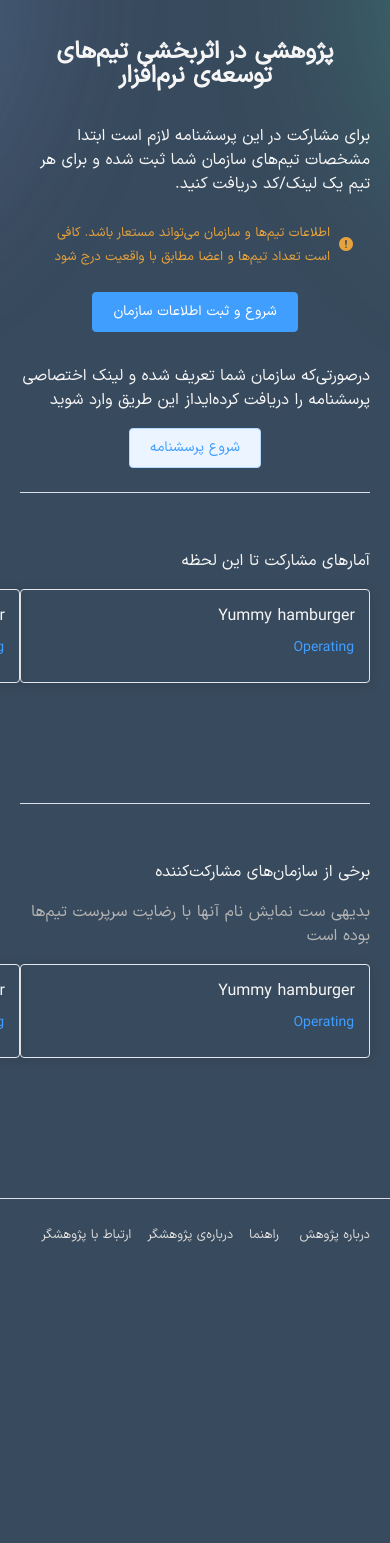
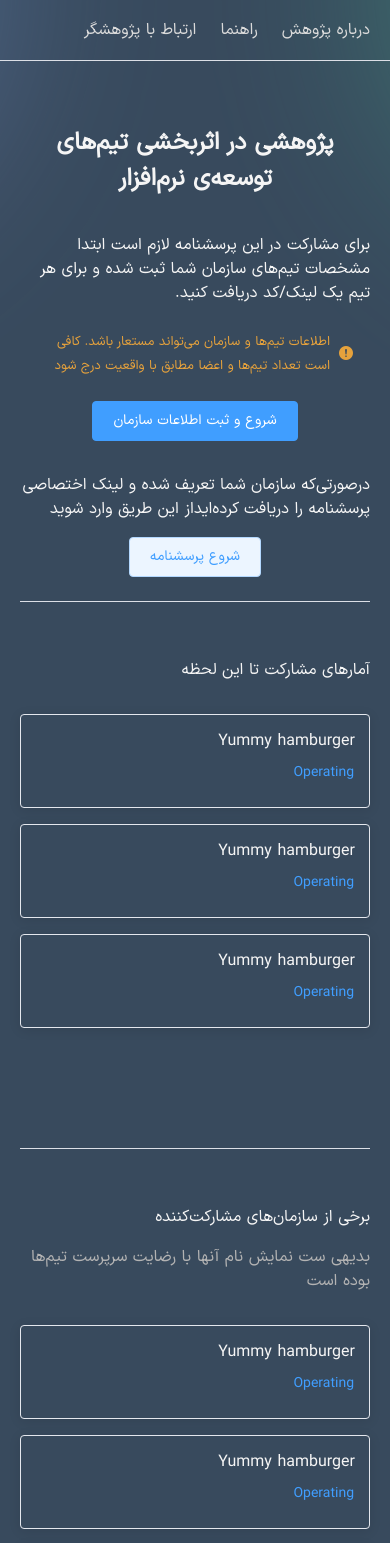
Before and after one commit to ashkantaravati/thesis-survey-app-front, a Vue app: page / in a window 390 px wide. Shown: the top 1543 px of the page. Before the commit the page ends 1283 px from the top, so only its background shows below. Built offline with nearby package versions, Linux system fonts and the light colour scheme; what @soerenmartius/vue3-clipboard would draw is missing.

Commit message:
fix responsive bugs

```diff
--- a/src/App.vue
+++ b/src/App.vue
@@ -1,4 +1,11 @@
 <template>
+  <el-header class="header">
+    <router-link to="#"> درباره‌ پژوهش </router-link>
+    <router-link to="#">راهنما</router-link>
+    <!-- <router-link to="#">درباره‌ی پژوهشگر</router-link> -->
+    <router-link to="#">ارتباط با پژوهشگر</router-link>
+  </el-header>
+  <el-divider style="margin-top:0"></el-divider>
   <div class="common-layout add-bg">
     <el-container class="body-container">
       <!-- <el-header class="header" style="margin:10px 0; height: unset">
@@ -13,12 +20,7 @@
         </el-row>
       </el-main>
       <el-divider></el-divider>
-      <el-footer class="footer">
-        <router-link to="#"> درباره‌ پژوهش </router-link>
-        <router-link to="#">راهنما</router-link>
-        <router-link to="#">درباره‌ی پژوهشگر</router-link>
-        <router-link to="#">ارتباط با پژوهشگر</router-link>
-      </el-footer>
+      <el-footer class="footer"> </el-footer>
     </el-container>
   </div>
 </template>
@@ -61,7 +63,7 @@ body::before {
   left: 50%;
   background: url(./assets/images/colorfull-bg.svg) no-repeat 50%;
   transform: translateX(-50%);
-  /* z-index: 1; */
+  z-index: -1;
   opacity: 0.7;
 }
 @media screen and (max-width: 768px) {
@@ -97,12 +99,20 @@ a:focus {
 .el-main {
   min-height: 70vh;
 }
-.footer {
-  font-size: 0.8rem;
+.header {
+  font-size: 1rem;
+  display: flex;
+  align-items: center;
 }
-.footer a {
+.header a {
   color: rgb(218, 218, 218);
-  margin-left: 1rem;
+  margin-left: 1.5rem;
+}
+@media screen and (max-width: 320px) {
+ .header a {
+  color: rgb(218, 218, 218);
+  margin-left: .82rem;
+}
 }
 /*  */
 .jc-center {
@@ -134,7 +144,7 @@ a:focus {
   margin-top: 1rem !important;
 }
 
-.my-1rem{
+.my-1rem {
   margin-top: 1rem !important;
   margin-bottom: 1rem !important;
 }
--- a/src/views/Home.vue
+++ b/src/views/Home.vue
@@ -43,8 +43,8 @@
     <el-col :xs="24" :sm="24" :md="20" :lg="18" :xl="18">
       <div style="margin: 2rem 0 6rem 0">
         <p>آمارهای مشارکت تا این لحظه</p>
-        <div class="d-flex jc-between">
-          <el-col :xs="24" :sm="24" :md="6" :lg="6" :xl="7">
+        <el-row class="d-flex jc-between">
+          <el-col :xs="24" :sm="24" :md="6" :lg="6" :xl="7" class="mt-1rem">
             <el-card :body-style="{ padding: '0px' }">
               <div style="padding: 14px">
                 <span>Yummy hamburger</span>
@@ -54,7 +54,7 @@
               </div>
             </el-card>
           </el-col>
-          <el-col :xs="24" :sm="24" :md="6" :lg="6" :xl="7">
+          <el-col :xs="24" :sm="24" :md="6" :lg="6" :xl="7" class="mt-1rem">
             <el-card :body-style="{ padding: '0px' }">
               <div style="padding: 14px">
                 <span>Yummy hamburger</span>
@@ -64,7 +64,7 @@
               </div>
             </el-card>
           </el-col>
-          <el-col :xs="24" :sm="24" :md="6" :lg="6" :xl="7">
+          <el-col :xs="24" :sm="24" :md="6" :lg="6" :xl="7" class="mt-1rem">
             <el-card :body-style="{ padding: '0px' }">
               <div style="padding: 14px">
                 <span>Yummy hamburger</span>
@@ -74,21 +74,21 @@
               </div>
             </el-card>
           </el-col>
-        </div>
+        </el-row>
       </div>
     </el-col>
   </el-row>
 
   <el-divider></el-divider>
-    <el-row class="mobile-row-reverse jc-center">
+  <el-row class="mobile-row-reverse jc-center">
     <el-col :xs="24" :sm="24" :md="20" :lg="18" :xl="18">
       <div style="margin: 2rem 0 6rem 0">
-      <p>برخی از سازمان‌های مشارکت‌کننده</p>
-  <p style="color: #b3b3b3">
-    بدیهی ست نمایش نام آنها با رضایت سرپرست تیم‌ها بوده است
-  </p>
-        <div class="d-flex jc-between">
-          <el-col :xs="24" :sm="24" :md="6" :lg="6" :xl="7">
+        <p>برخی از سازمان‌های مشارکت‌کننده</p>
+        <p style="color: #b3b3b3">
+          بدیهی ست نمایش نام آنها با رضایت سرپرست تیم‌ها بوده است
+        </p>
+        <el-row class="d-flex jc-between">
+          <el-col :xs="24" :sm="24" :md="6" :lg="6" :xl="7" class="mt-1rem">
             <el-card :body-style="{ padding: '0px' }">
               <div style="padding: 14px">
                 <span>Yummy hamburger</span>
@@ -98,7 +98,7 @@
               </div>
             </el-card>
           </el-col>
-          <el-col :xs="24" :sm="24" :md="6" :lg="6" :xl="7">
+          <el-col :xs="24" :sm="24" :md="6" :lg="6" :xl="7" class="mt-1rem">
             <el-card :body-style="{ padding: '0px' }">
               <div style="padding: 14px">
                 <span>Yummy hamburger</span>
@@ -108,7 +108,7 @@
               </div>
             </el-card>
           </el-col>
-          <el-col :xs="24" :sm="24" :md="6" :lg="6" :xl="7">
+          <el-col :xs="24" :sm="24" :md="6" :lg="6" :xl="7" class="mt-1rem">
             <el-card :body-style="{ padding: '0px' }">
               <div style="padding: 14px">
                 <span>Yummy hamburger</span>
@@ -118,11 +118,10 @@
               </div>
             </el-card>
           </el-col>
-        </div>
+        </el-row>
       </div>
     </el-col>
   </el-row>
-
 </template>
 
 <script>
@@ -138,6 +137,9 @@ export default defineComponent({
 </script>
 
 <style>
+h1{
+  line-height: 36px;
+}
 @media screen and (min-width: 768px) {
   .long-text {
     line-height: 30px;
```
